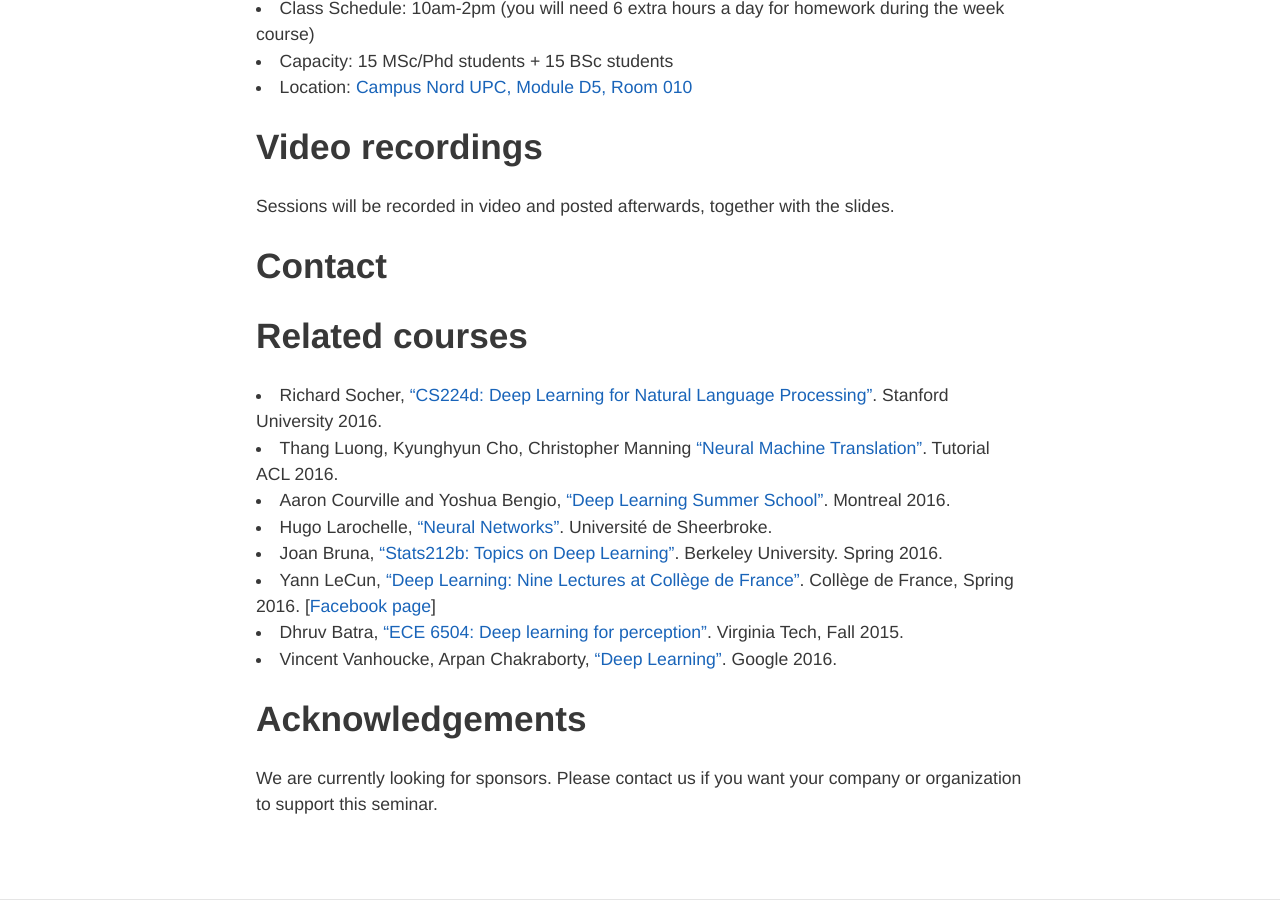
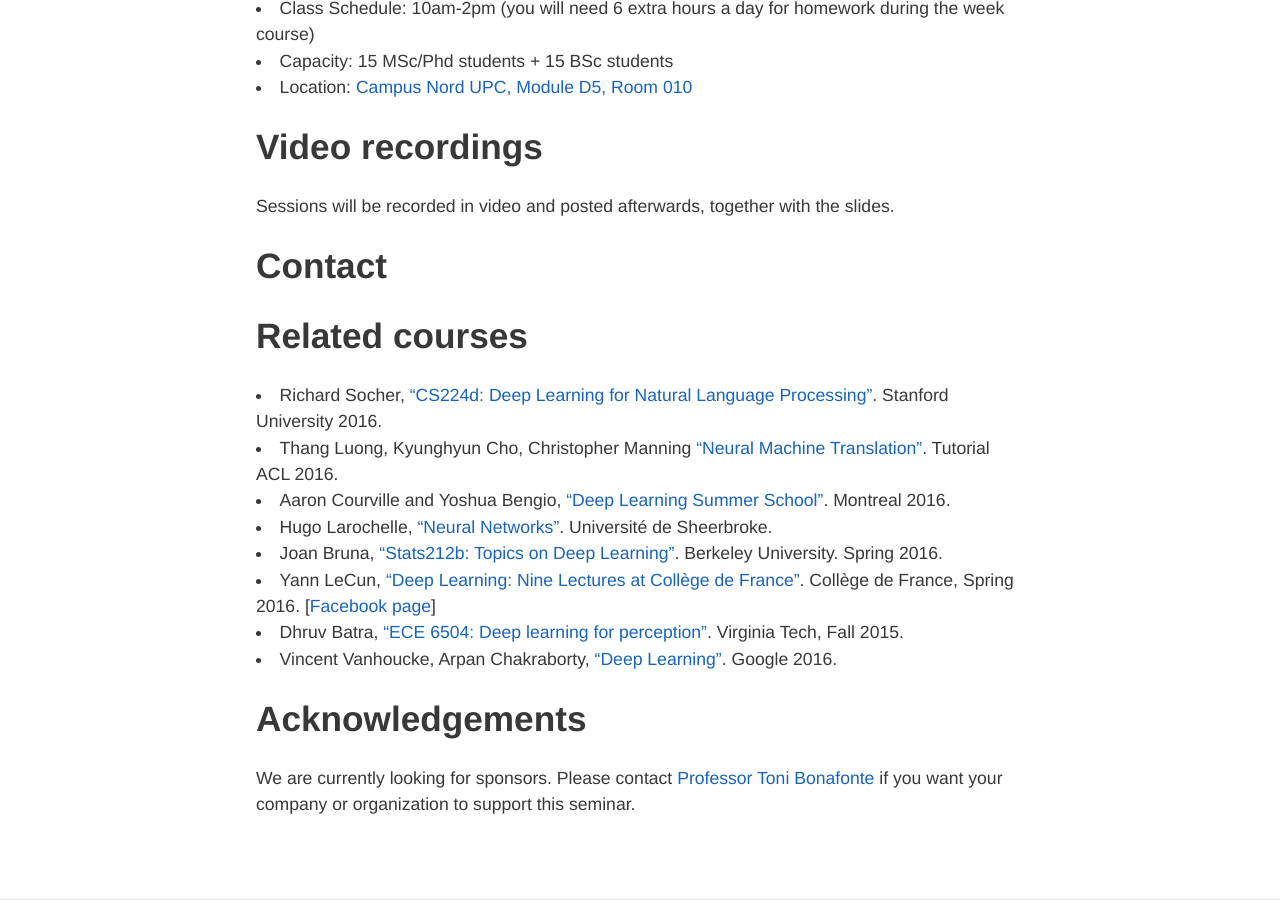
Before and after one commit to telecombcn-dl/2017-dlsl, a Jekyll site: the page built from index.md, in a window 1280 px wide and 900 px high, scrolled down 1299 px. Built offline with Jekyll 4.4.1, drawn with Linux system fonts in a browser that asks for light colours; nearby versions of some CDN libraries.

Commit message:
Toni Bonafonte added as contact for sponsors

```diff
--- a/index.md
+++ b/index.md
@@ -81,8 +81,6 @@ Sessions will be recorded in video and posted afterwards, together with the slid
 * Vincent Vanhoucke, Arpan Chakraborty, ["Deep Learning"](https://www.udacity.com/course/deep-learning--ud730). Google 2016.
 
 
-
-
 ## Acknowledgements
 
-We are currently looking for sponsors. Please contact us if you want your company or organization to support this seminar.
+We are currently looking for sponsors. Please contact [Professor Toni Bonafonte](antonio.bonafonte@upc.edu) if you want your company or organization to support this seminar.
```
